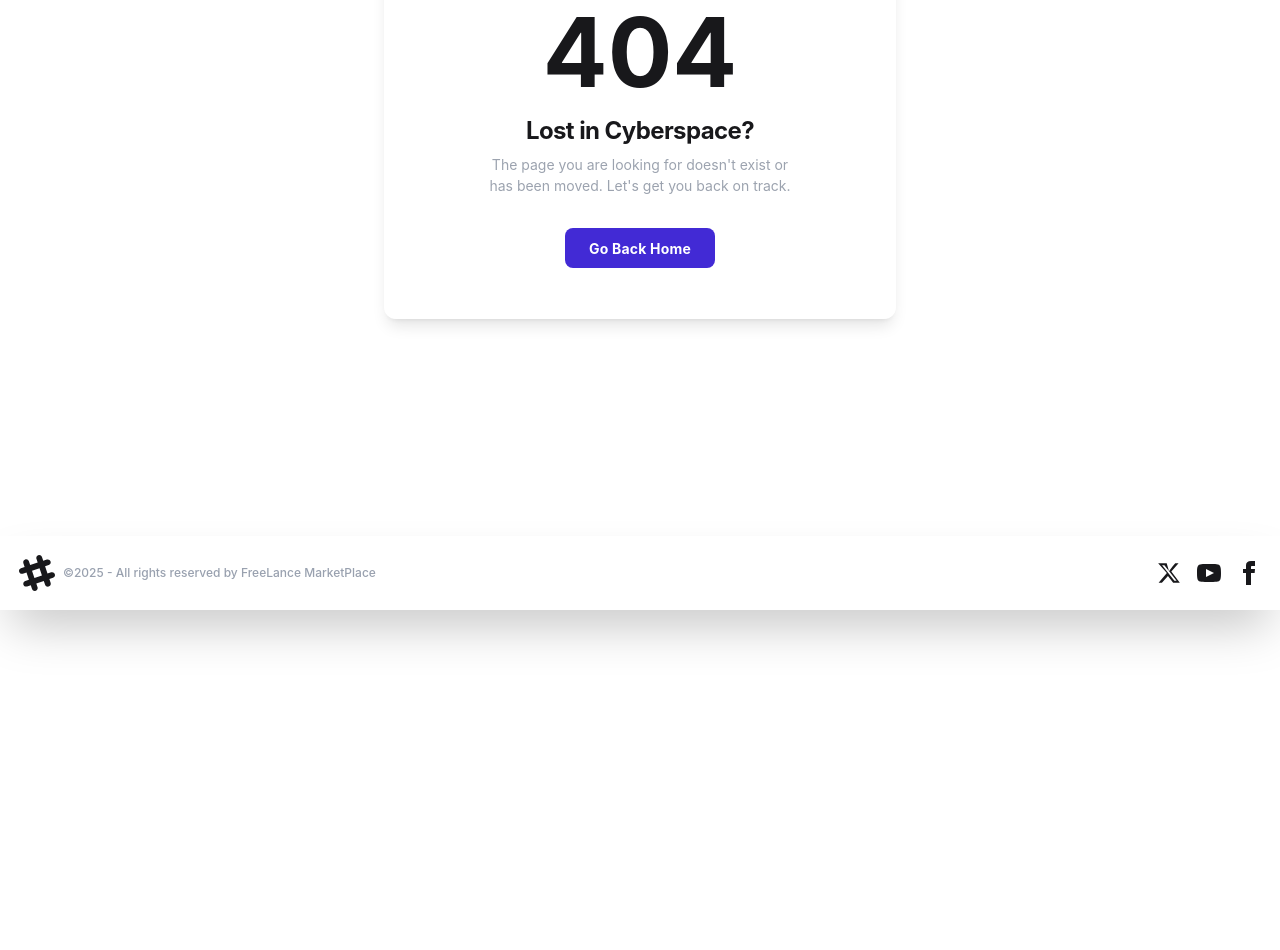
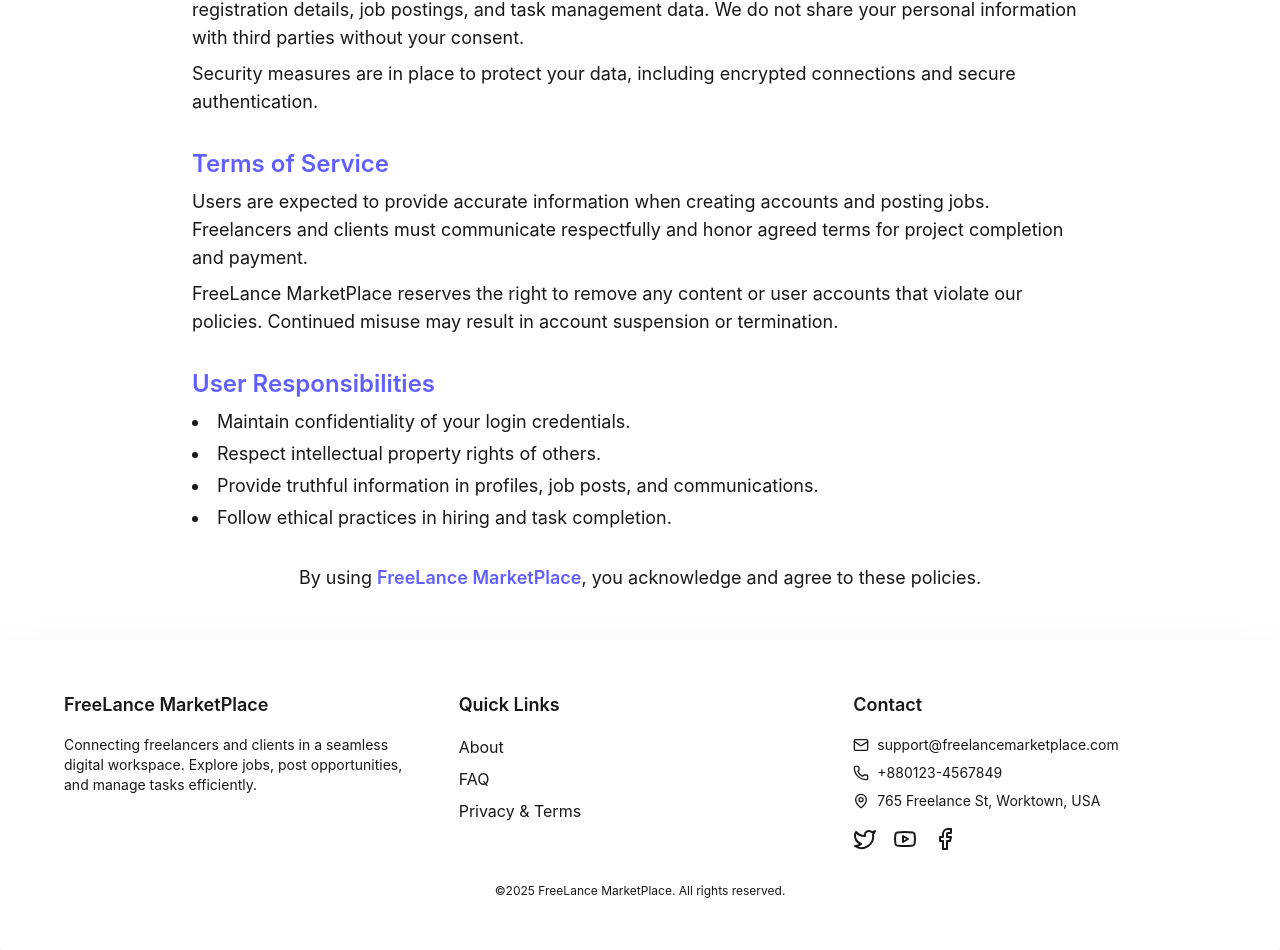
Before and after one commit to Turzo02/FreeLance-MarketPlace-FrontEnd, a React (Vite) app: page /privacy in a window 1280 px wide. Shown: the part 335-1285 px from the top of the page. Before the commit the page ends 945 px from the top, so only its background shows below. Built offline with nearby package versions, Linux system fonts and the light colour scheme; no server answers.

Commit message:
Added Additional pAges

```diff
--- a/src/Components/Footer.jsx
+++ b/src/Components/Footer.jsx
@@ -1,64 +1,91 @@
 import React from "react";
+import { Mail, Phone, MapPin, Twitter, Youtube, Facebook } from "lucide-react";
 
 const Footer = () => {
   return (
-    <div className="glassmorphic-card  shadow-2xl">
-      {/* Foooter Done */}
-      <footer className=" section footer sm:footer-horizontal  items-center p-4 ">
-        <aside className="grid-flow-col items-center">
-          <svg
-            width="36"
-            height="36"
-            viewBox="0 0 24 24"
-            xmlns="http://www.w3.org/2000/svg"
-            fillRule="evenodd"
-            clipRule="evenodd"
-            className="fill-current"
-          >
-            <path d="M22.672 15.226l-2.432.811.841 2.515c.33 1.019-.209 2.127-1.23 2.456-1.15.325-2.148-.321-2.463-1.226l-.84-2.518-5.013 1.677.84 2.517c.391 1.203-.434 2.542-1.831 2.542-.88 0-1.601-.564-1.86-1.314l-.842-2.516-2.431.809c-1.135.328-2.145-.317-2.463-1.229-.329-1.018.211-2.127 1.231-2.456l2.432-.809-1.621-4.823-2.432.808c-1.355.384-2.558-.59-2.558-1.839 0-.817.509-1.582 1.327-1.846l2.433-.809-.842-2.515c-.33-1.02.211-2.129 1.232-2.458 1.02-.329 2.13.209 2.461 1.229l.842 2.515 5.011-1.677-.839-2.517c-.403-1.238.484-2.553 1.843-2.553.819 0 1.585.509 1.85 1.326l.841 2.517 2.431-.81c1.02-.33 2.131.211 2.461 1.229.332 1.018-.21 2.126-1.23 2.456l-2.433.809 1.622 4.823 2.433-.809c1.242-.401 2.557.484 2.557 1.838 0 .819-.51 1.583-1.328 1.847m-8.992-6.428l-5.01 1.675 1.619 4.828 5.011-1.674-1.62-4.829z"></path>
-          </svg>
-          <p className="text-xs text-gray-400 mt-2 sm:mt-0 font-medium">
-            &copy;2025 - All rights reserved by FreeLance MarketPlace
+    <footer className="glassmorphic-card rounded-sm shadow-2xl p-8 md:p-12">
+      <div className="max-w-6xl mx-auto grid grid-cols-1 md:grid-cols-3 gap-8">
+
+        {/* About Section */}
+        <div>
+          <h3 className="text-lg font-semibold mb-4">
+            FreeLance MarketPlace
+          </h3>
+          <p className=" text-sm">
+            Connecting freelancers and clients in a seamless digital workspace.
+            Explore jobs, post opportunities, and manage tasks efficiently.
           </p>
-        </aside>
-        <nav className="grid-flow-col gap-4 md:place-self-center md:justify-self-end">
-          <a>
-            <svg
-              xmlns="http://www.w3.org/2000/svg"
-              width="24"
-              height="24"
-              viewBox="0 0 24 24"
-              className="fill-current"
+        </div>
+
+        {/* Navigation Links */}
+        <div>
+          <h3 className="text-lg font-semibold  mb-4">Quick Links</h3>
+          <ul className="space-y-2">
+            <li>
+              <a href="/about" className="hover:underline ">About</a>
+            </li>
+            <li>
+              <a href="/faq" className="hover:underline ">FAQ</a>
+            </li>
+            <li>
+              <a href="/privacy" className="hover:underline ">Privacy & Terms</a>
+            </li>
+          </ul>
+        </div>
+
+        {/* Contact Info & Social */}
+        <div>
+          <h3 className="text-lg font-semibold  mb-4">Contact</h3>
+          <ul className="space-y-2  text-sm">
+            <li className="flex items-center gap-2">
+              <Mail size={16} /> support@freelancemarketplace.com
+            </li>
+            <li className="flex items-center gap-2">
+              <Phone size={16} /> +880123-4567849
+            </li>
+            <li className="flex items-center gap-2">
+              <MapPin size={16} /> 765 Freelance St, Worktown, USA
+            </li>
+          </ul>
+
+          {/* Social Icons */}
+          <div className="flex gap-4 mt-4">
+            <a
+              href="https://twitter.com/"
+              target="_blank"
+              rel="noopener noreferrer"
+              aria-label="Twitter"
+              className=" hover:text-indigo-500 transition"
             >
-              <path d="M18.244 2.25h3.308l-7.227 8.26 8.502 11.24H16.17l-5.214-6.817L4.92 21.75H1.61L9.864 12.06 1.15 2.25h8.547L12 10.158l3.493-4.636L18.244 2.25zM17.41 19.863H19.6L7.388 4.22H5.068L17.41 19.863z"></path>
-            </svg>
-          </a>
-          <a>
-            <svg
-              xmlns="http://www.w3.org/2000/svg"
-              width="24"
-              height="24"
-              viewBox="0 0 24 24"
-              className="fill-current"
+              <Twitter size={24} />
+            </a>
+            <a
+              href="https://youtube.com/"
+              target="_blank"
+              rel="noopener noreferrer"
+              aria-label="YouTube"
+              className=" hover:text-indigo-500 transition"
             >
-              <path d="M19.615 3.184c-3.604-.246-11.631-.245-15.23 0-3.897.266-4.356 2.62-4.385 8.816.029 6.185.484 8.549 4.385 8.816 3.6.245 11.626.246 15.23 0 3.897-.266 4.356-2.62 4.385-8.816-.029-6.185-.484-8.549-4.385-8.816zm-10.615 12.816v-8l8 3.993-8 4.007z"></path>
-            </svg>
-          </a>
-          <a>
-            <svg
-              xmlns="http://www.w3.org/2000/svg"
-              width="24"
-              height="24"
-              viewBox="0 0 24 24"
-              className="fill-current"
+              <Youtube size={24} />
+            </a>
+            <a
+              href="https://facebook.com/"
+              target="_blank"
+              rel="noopener noreferrer"
+              aria-label="Facebook"
+              className=" hover:text-indigo-500 transition"
             >
-              <path d="M9 8h-3v4h3v12h5v-12h3.642l.358-4h-4v-1.667c0-.955.192-1.333 1.115-1.333h2.885v-5h-3.808c-3.596 0-5.192 1.583-5.192 4.615v3.385z"></path>
-            </svg>
-          </a>
-        </nav>
-      </footer>
+              <Facebook size={24} />
+            </a>
+          </div>
+        </div>
+      </div>
 
-    </div>
+      {/* Footer Bottom */}
+      <div className="mt-8 text-center  text-xs">
+        &copy;2025 FreeLance MarketPlace. All rights reserved.
+      </div>
+    </footer>
   );
 };
 
--- a/src/Components/JobCard.jsx
+++ b/src/Components/JobCard.jsx
@@ -1,3 +1,4 @@
+import { UserCheck } from 'lucide-react';
 import React from 'react';
 import { useNavigate } from 'react-router';
 
@@ -34,7 +35,8 @@ const JobCard = ({ LatestJobsData }) => {
                                 {job.summary}
                             </p>
                             <div className="flex justify-between items-center text-sm  ">
-                                <span>Posted by: {job.postedBy}</span>
+                                                <span className="flex justify-center items-center gap-2"><UserCheck /> {job.postedBy}</span>
+
                                 <span>{new Date(job.postedAt).toLocaleDateString()}</span>
                             </div>
                         </div>
--- a/src/Components/Navbar.jsx
+++ b/src/Components/Navbar.jsx
@@ -3,7 +3,7 @@ import { Link, NavLink, useNavigate } from "react-router";
 import { AuthContext } from "../Context/AuthContext";
 import Swal from "sweetalert2";
 const Navbar = () => {
-  const { user, signOutUser } = use(AuthContext);
+  const { user, signOutUser,loading } = use(AuthContext);
   const navigate = useNavigate();
   const [theme, setTheme] = useState("light");
 
@@ -38,27 +38,40 @@ const Navbar = () => {
   };
 const Links = (
   <>
+    {/* Public Links */}
     <li>
-        <NavLink to="/"> Home</NavLink>
+      <NavLink to="/">Home</NavLink>
     </li>
     <li>
-        <NavLink to="/allJobs"> All Jobs </NavLink>
+      <NavLink to="/allJobs">All Jobs</NavLink>
     </li>
     <li>
-        <NavLink to="/how-it-works"> How It Works </NavLink>
+      <NavLink to="/how-it-works">How It Works</NavLink>
     </li>
 
+    {/* Protected Links (Only show if user exists) */}
+    {user && (
+      <>
         <li>
-        <NavLink to="/addAJob"> Add a Job </NavLink>
+          <NavLink to="/addAJob">Add a Job</NavLink>
         </li>
         <li>
-        <NavLink to="/acceptedTasks"> My Accepted Tasks </NavLink>
+          <NavLink to="/acceptedTasks">My Accepted Tasks</NavLink>
         </li>
         <li>
-        <NavLink to={`/myaddedjobs/${user?.email}`}> My Added Jobs </NavLink>
+          <NavLink to={`/myaddedjobs/${user.email}`}>My Added Jobs</NavLink>
         </li>
       </>
+    )}
+  </>
 );
+
+if(loading){
+  return <div className="glassmorphic-card sticky top-0 z-50 shadow-lg">
+
+</div>
+
+}
 
   return (
     <div className="glassmorphic-card sticky top-0 z-50 shadow-lg ">
--- a/src/Layout/Root.jsx
+++ b/src/Layout/Root.jsx
@@ -1,8 +1,10 @@
-import React from "react";
+import React, { use } from "react";
 import Footer from "../Components/Footer";
 import Navbar from "../Components/Navbar";
 import { Outlet } from "react-router";
 const Root = () => {
+
+
   return (
     <div>
       <Navbar></Navbar>
--- a/src/Pages/AddAJob/AddAJob.jsx
+++ b/src/Pages/AddAJob/AddAJob.jsx
@@ -58,7 +58,7 @@ const AddAJob = () => {
     <div className="min-h-screen selection ">
             <title>Add a New Job</title>
 
-      <div className="max-w-3xl mx-auto my-6  rounded-2xl shadow-lg glassmorphic-card p-8">
+      <div className="max-w-3xl mx-auto my-6  rounded-2xl shadow-lg glassmorphic-card p-4 md:p-8">
         <h1 className="text-center text-4xl lg:text-5xl mb-8 font-extrabold text-indigo-500 ">
           <SplitText
             text="Add a New Job"
@@ -77,7 +77,7 @@ const AddAJob = () => {
 
         <form
           onSubmit={handleAddJob}
-          className="space-y-5 glassmorphic-card py-10 px-12  rounded-2xl"
+          className="space-y-5 glassmorphic-card py-10 px-6 md:px-12  rounded-2xl"
         >
           {/* Title */}
           <div>
--- /dev/null
+++ b/src/Pages/AdditionalPages/About.jsx
@@ -0,0 +1,50 @@
+import React from "react";
+
+const About = () => {
+  return (
+    <div className="min-h-screen  shadow-sm rounded-sm p-8 md:p-12">
+      <div className="max-w-4xl mx-auto  space-y-8">
+        <h1 className="text-4xl font-bold text-center mb-4 text-indigo-500">About FreeLance MarketPlace</h1>
+
+        {/* Overview */}
+        <section className="space-y-2">
+          <h2 className="text-2xl font-semibold text-indigo-500">Our Mission</h2>
+          <p className="text-lg">
+            FreeLance MarketPlace is designed to connect talented freelancers with clients who need their skills.
+            Our mission is to create a seamless platform where work, collaboration, and communication happen efficiently.
+          </p>
+        </section>
+
+        {/* Features */}
+        <section className="space-y-2">
+          <h2 className="text-2xl font-semibold text-indigo-500">What We Offer</h2>
+          <ul className="list-disc list-inside text-lg space-y-1">
+            <li>Post and manage freelance jobs with ease.</li>
+            <li>Discover projects that match your skills.</li>
+            <li>Accept tasks and manage your workflow efficiently.</li>
+            <li>Secure user authentication and personalized dashboards.</li>
+            <li>Responsive design across mobile, tablet, and desktop.</li>
+          </ul>
+        </section>
+
+        {/* Vision */}
+        <section className="space-y-2">
+          <h2 className="text-2xl font-semibold text-indigo-500">Our Vision</h2>
+          <p className="text-lg">
+            We aim to empower freelancers by providing them with visibility, opportunities, and a professional space to grow their careers.
+            Clients get access to a reliable pool of talent, simplifying the process of finding the right freelancer for their project.
+          </p>
+        </section>
+
+        {/* Closing */}
+        <section className="text-center">
+          <p className="text-lg font-medium">
+            Join <span className="text-indigo-500 font-semibold">FreeLance MarketPlace</span>  today and experience a smarter way to connect, collaborate, and succeed!
+          </p>
+        </section>
+      </div>
+    </div>
+  );
+};
+
+export default About;
--- /dev/null
+++ b/src/Pages/AdditionalPages/FAQ.jsx
@@ -0,0 +1,60 @@
+import React from "react";
+
+const faqs = [
+  {
+    question: "How do I create an account?",
+    answer:
+      "Click on the 'Sign Up' button on the top right corner, enter your email or use Google authentication, and complete your profile information.",
+  },
+  {
+    question: "How can I post a job?",
+    answer:
+      "Once logged in, navigate to 'Add a Job', fill in the job details including title, description, and budget, then submit. Your job will be listed immediately.",
+  },
+  {
+    question: "How do I accept a task?",
+    answer:
+      "Browse available jobs under 'All Jobs'. Click on a job you are interested in and select 'Accept Task'. The job will be added to your 'My Accepted Tasks' section.",
+  },
+  {
+    question: "Is my data secure?",
+    answer:
+      "Yes! FreeLance MarketPlace uses Firebase authentication and secure storage to ensure your data is safe. We do not share your personal information without consent.",
+  },
+  {
+    question: "Can I edit or delete a job I posted?",
+    answer:
+      "Absolutely. Go to 'My Added Jobs', select the job you want to modify, and you will see options to edit or delete the listing.",
+  },
+  {
+    question: "Who can I contact for support?",
+    answer:
+      "You can reach out to our support team via the 'Contact' page. We respond promptly to all queries and provide guidance for any issues you encounter.",
+  },
+];
+
+const FAQ = () => {
+  return (
+    <div className="min-h-screen p-8 md:p-12">
+      <div className="max-w-4xl mx-auto space-y-8">
+        <h1 className="text-4xl font-bold text-center text-indigo-500 mb-4">
+          Frequently Asked Questions
+        </h1>
+        {faqs.map((faq, index) => (
+          <div
+            key={index}
+            className="border sm:rounded-sm shadow-sm p-4 space-y-2"
+          >
+            <h2 className="text-2xl font-semibold text-indigo-500">
+              {faq.question}
+            </h2>
+            <p className=" text-lg">{faq.answer}</p>
+          </div>
+        ))}
+
+      </div>
+    </div>
+  );
+};
+
+export default FAQ;
--- /dev/null
+++ b/src/Pages/AdditionalPages/Privacy.jsx
@@ -0,0 +1,66 @@
+import React from "react";
+
+const Privacy = () => {
+  return (
+    <div className="min-h-screen p-8 md:p-12">
+      <div className="max-w-4xl mx-auto space-y-8 ">
+        <h1 className="text-4xl font-bold text-center text-indigo-500 mb-4">
+          Privacy & Terms
+        </h1>
+
+        {/* Introduction */}
+        <section className="space-y-2">
+          <p className="text-lg">
+            At <span className="font-semibold text-indigo-500">FreeLance MarketPlace</span>, your privacy and data security are our top priorities.
+            By using our platform, you agree to our terms of service and privacy practices outlined below.
+          </p>
+        </section>
+
+        {/* Privacy Policy */}
+        <section className="space-y-2">
+          <h2 className="text-2xl font-semibold text-indigo-500">Privacy Policy</h2>
+          <p className="text-lg">
+            We collect only the necessary information to provide a seamless experience for our users. This includes registration details,
+            job postings, and task management data. We do not share your personal information with third parties without your consent.
+          </p>
+          <p className="text-lg">
+            Security measures are in place to protect your data, including encrypted connections and secure authentication.
+          </p>
+        </section>
+
+        {/* Terms of Service */}
+        <section className="space-y-2">
+          <h2 className="text-2xl font-semibold text-indigo-500">Terms of Service</h2>
+          <p className="text-lg">
+            Users are expected to provide accurate information when creating accounts and posting jobs. Freelancers and clients must communicate
+            respectfully and honor agreed terms for project completion and payment.
+          </p>
+          <p className="text-lg">
+            FreeLance MarketPlace reserves the right to remove any content or user accounts that violate our policies. Continued misuse may result
+            in account suspension or termination.
+          </p>
+        </section>
+
+        {/* User Responsibilities */}
+        <section className="space-y-2">
+          <h2 className="text-2xl font-semibold text-indigo-500">User Responsibilities</h2>
+          <ul className="list-disc list-inside text-lg space-y-1">
+            <li>Maintain confidentiality of your login credentials.</li>
+            <li>Respect intellectual property rights of others.</li>
+            <li>Provide truthful information in profiles, job posts, and communications.</li>
+            <li>Follow ethical practices in hiring and task completion.</li>
+          </ul>
+        </section>
+
+        {/* Closing */}
+        <section className="text-center mt-4">
+          <p className="text-lg">
+            By using <span className="font-semibold text-indigo-500">FreeLance MarketPlace</span>, you acknowledge and agree to these policies.
+          </p>
+        </section>
+      </div>
+    </div>
+  );
+};
+
+export default Privacy;
--- a/src/Pages/MyAcceptedTasks/MyAcceptedTasks.jsx
+++ b/src/Pages/MyAcceptedTasks/MyAcceptedTasks.jsx
@@ -81,7 +81,7 @@ const MyAcceptedTasks = () => {
           You have no accepted tasks yet.
         </p>
       ) : (
-        <div className="grid grid-cols-1 sm:grid-cols-2 lg:grid-cols-3 gap-6 py-6 px-2">
+        <div className="grid grid-cols-1 sm:grid-cols-2 lg:grid-cols-4 gap-4 py-6 px-2">
           {tasks.map((task) => (
             <div
               key={task._id}
```
Also changed, not shown: src/main.jsx (+63 -36 lines). Lines whose indentation alone changed are shown as unchanged.
